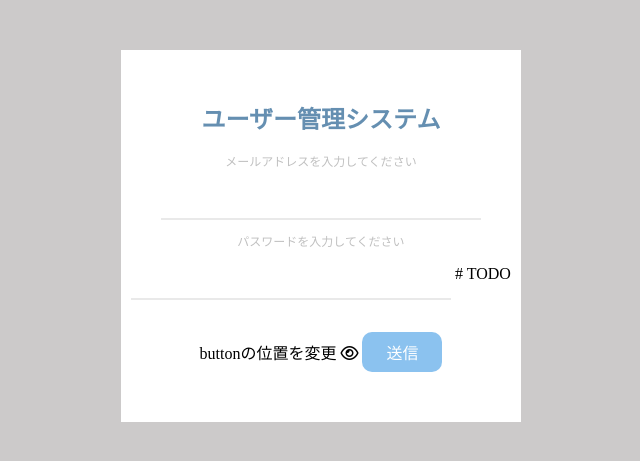
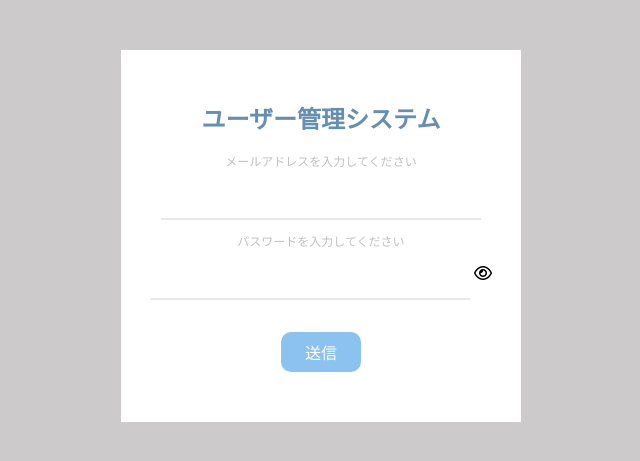
Before and after one commit to yantyal/my_project, a Flask app: page /login in a window 1280 px wide. Shown: the top 461 px of the page, without its empty margins (319-959 px from the left). Run offline with Flask 2, Linux system fonts and the light colour scheme; some libraries are stand-ins or nearby versions.

Commit message:
TODOをコメントアウト

```diff
--- a/my_app/templates/login.html
+++ b/my_app/templates/login.html
@@ -26,7 +26,7 @@
             <input class="form-item" type="text" name="mail_address" required>
             <p>パスワードを入力してください</p>
             <input id="login" class="form-item" type="password" name="password" required>
-            # TODO buttonの位置を変更
+            <!-- TODO buttonの位置を変更 -->
             <span id="btn_login" class="fa fa-eye" onclick="password_mask()"></span>
             <input class="form-submit" type="submit" value="送信">
         </form>
```
